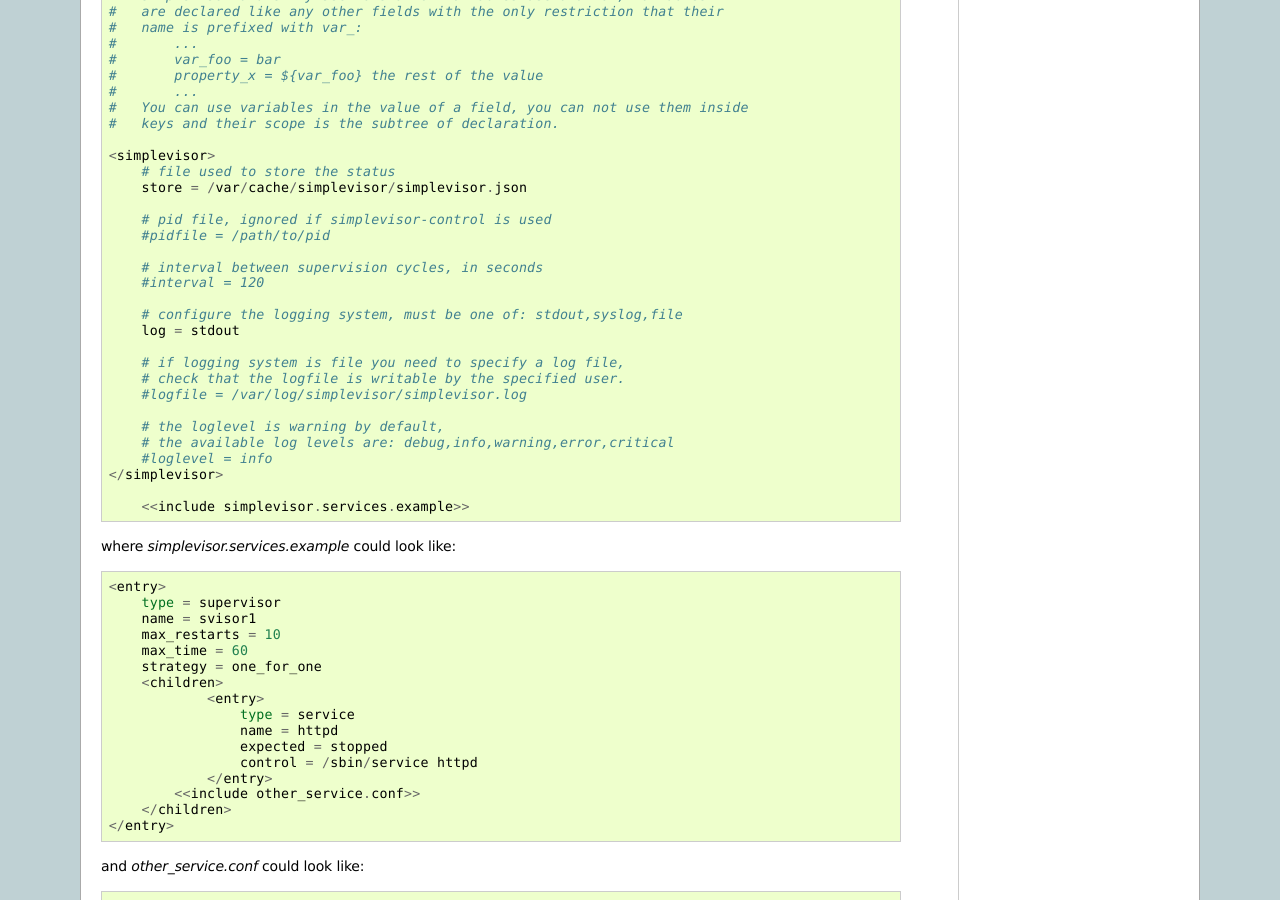
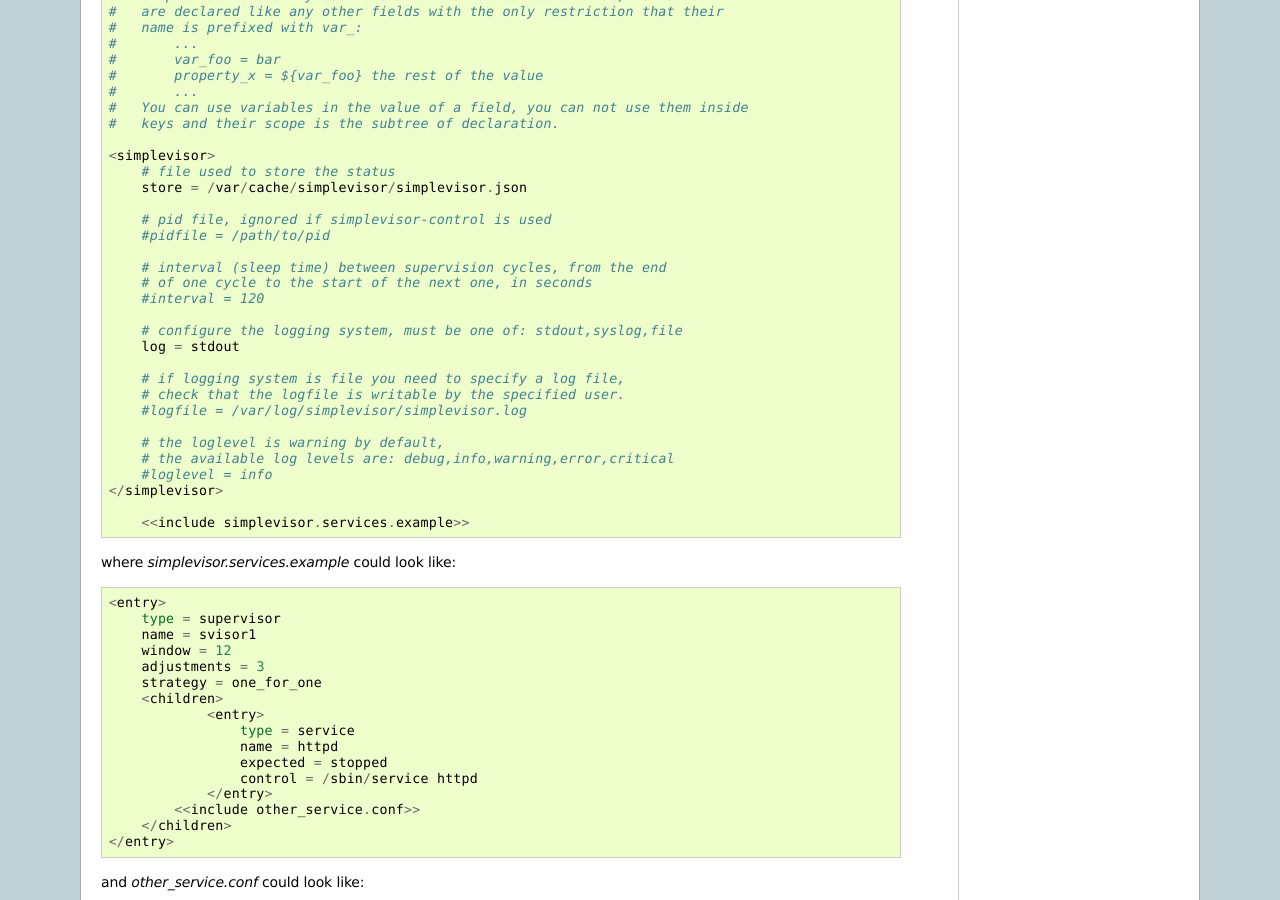
Before and after one commit to cern-mig/python-simplevisor, a Sphinx documentation site: the page built from docs/configuration.rst, in a window 1280 px wide and 900 px high, scrolled down 1240 px. Built offline with Sphinx 7.4.7, drawn with Linux system fonts in a browser that asks for light colours.

Commit message:
failure if adjustments > value in a window number of cycles

```diff
--- a/docs/configuration.rst
+++ b/docs/configuration.rst
@@ -85,7 +85,8 @@ copy and edit the file::
         # pid file, ignored if simplevisor-control is used
         #pidfile = /path/to/pid
 
-        # interval between supervision cycles, in seconds
+        # interval (sleep time) between supervision cycles, from the end
+        # of one cycle to the start of the next one, in seconds
         #interval = 120
 
         # configure the logging system, must be one of: stdout,syslog,file
@@ -108,8 +109,8 @@ where *simplevisor.services.example* could look like::
 	<entry>
 	    type = supervisor
 	    name = svisor1
-	    max_restarts = 10
-	    max_time = 60
+	    window = 12
+	    adjustments = 3
 	    strategy = one_for_one
 	    <children>
 		    <entry>
--- a/docs/simplevisor-command.rst
+++ b/docs/simplevisor-command.rst
@@ -107,7 +107,7 @@ OPTIONS
 	the pidfile
 
 **--store STORE**
-	file where to store the state, it is not mandatory,however recommended to store the simplevisor nodesstatus between restarts
+	file where to store the state, it is not mandatory,however recommended to store the simplevisor nodes status between restarts
 
 **--version**
 	print the program version
```
Also changed, not shown: 5 other files.
